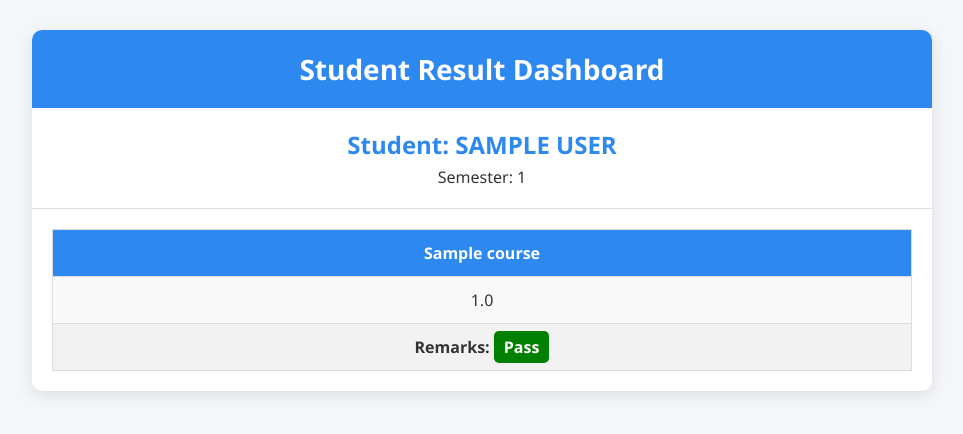
After one commit to unikat7/projectii, a Django app: page /dashboard/result/ in a window 1280 px wide. The commit adds this page. Shown: the top 434 px of the page, without its empty margins (158-1121 px from the left). Run offline with Django 5.2, Linux system fonts and the light colour scheme; a user stored in the database is signed in; tables that the repository leaves empty hold one stand-in row (values such as "Sample post").

Commit message:
worked on result feature

```diff
--- a/dashboard/admin.py
+++ b/dashboard/admin.py
@@ -1,6 +1,6 @@
 from django.contrib import admin
-from .models import Teacher,Semester,Courses
+from .models import Teacher,Semester,Courses,Marks
 
 # Register your models here.
 
-admin.site.register([Teacher,Semester,Courses])
+admin.site.register([Teacher,Semester,Courses,Marks])
--- a/dashboard/models.py
+++ b/dashboard/models.py
@@ -26,3 +26,16 @@ class Courses(models.Model):
 
     def __str__(self):
         return self.name
+
+
+
+class Marks(models.Model):
+    # student=models.ForeignKey(User,on_delete=models.CASCADE,limit_choices_to={'role': 'student'},related_name="student_mark")
+    student=models.IntegerField()
+    teacher=models.ForeignKey(User,on_delete=models.CASCADE, limit_choices_to={'role': 'teacher'},related_name="teacher_mark")
+    course=models.CharField(max_length=200,blank=True,null=True)
+    marks=models.FloatField()
+
+
+    def __str__(self):
+        return self.course
--- /dev/null
+++ b/dashboard/static/css/result.css
@@ -0,0 +1,90 @@
+/* Basic Reset */
+* {
+    margin: 0;
+    padding: 0;
+    box-sizing: border-box;
+    font-family: 'Segoe UI', Tahoma, Geneva, Verdana, sans-serif;
+}
+
+body {
+    background-color: #f4f6f9;
+    color: #333;
+}
+
+.dashboard-container {
+    width: 90%;
+    max-width: 900px;
+    margin: 30px auto;
+    background-color: #ffffff;
+    border-radius: 10px;
+    box-shadow: 0 4px 15px rgba(0,0,0,0.1);
+    overflow: hidden;
+}
+
+.dashboard-header {
+    background-color: #2d89ef;
+    color: white;
+    text-align: center;
+    padding: 20px 0;
+}
+
+.dashboard-header h1 {
+    font-size: 28px;
+}
+
+.student-info {
+    text-align: center;
+    padding: 20px;
+    border-bottom: 1px solid #ddd;
+}
+
+.student-info h2 {
+    color: #2d89ef;
+    margin-bottom: 5px;
+}
+
+.result-table-section {
+    padding: 20px;
+}
+
+.result-table {
+    width: 100%;
+    border-collapse: collapse;
+    text-align: center;
+}
+
+.result-table th,
+.result-table td {
+    padding: 12px 15px;
+    border: 1px solid #ddd;
+}
+
+.result-table th {
+    background-color: #2d89ef;
+    color: white;
+    font-weight: 600;
+}
+
+.result-table tbody tr:nth-child(even) {
+    background-color: #f9f9f9;
+}
+
+.overall-remark td {
+    font-weight: bold;
+    font-size: 16px;
+    background-color: #f2f2f2;
+}
+
+.remarks {
+    padding: 5px 10px;
+    border-radius: 5px;
+    color: white;
+}
+
+.remarks.pass {
+    background-color: green;
+}
+
+.remarks.fail {
+    background-color: red;
+}
--- a/dashboard/templates/infotable/marksassign.html
+++ b/dashboard/templates/infotable/marksassign.html
@@ -11,9 +11,7 @@
 hello {{request.user.id}}{{request.user.username}}
   <div class="container">
     {% for c in course %}
-    {% if c.sem.sem == level %}
        <h2>Assigning Marks for {{c.name}} ({{c.code}})</h2>
-    {% endif %}
     {% endfor %}
 
 
@@ -29,13 +27,13 @@ hello {{request.user.id}}{{request.user.username}}
         <tbody>
           {% for s in students %}
             <tr>
+              <td>{{s.id}}</td>
               <td>{{s.first_name}} {{s.last_name}}</td>
-              <td><input type="number" name="marks1" placeholder="Enter marks"></td>
+              <td><input type="number" name="marks_{{ s.id }}" placeholder="Enter marks"></td>
             </tr>
           {% endfor %}
         </tbody>
       </table>
-
       <button type="submit" class="submit-btn">Save Marks</button>
     </form>
   </div>
--- /dev/null
+++ b/dashboard/templates/infotable/result.html
@@ -0,0 +1,49 @@
+<!DOCTYPE html>
+{% load static %}
+<html lang="en">
+<head>
+    <meta charset="UTF-8">
+    <meta name="viewport" content="width=device-width, initial-scale=1.0">
+    <title>Student Result Dashboard</title>
+    <link rel="stylesheet" href="{% static 'css/result.css' %}">
+</head>
+<body>
+    <div class="dashboard-container">
+        <header class="dashboard-header">
+            <h1>Student Result Dashboard</h1>
+        </header>
+
+        <section class="student-info">
+            <h2>Student: {{request.user.first_name|upper}} {{request.user.last_name|upper}}</h2>
+            <p>Semester: {{request.user.semester}}</p>
+        </section>
+
+        <section class="result-table-section">
+            <table class="result-table">
+                <tbody>
+                    <!-- Row 1: Subjects -->
+
+                    <tr>
+                        {% for c in courses %}
+                        <th>{{c.name}}</th>
+                        {% endfor %}
+                    </tr>
+
+
+                    <!-- Row 2: Marks Obtained -->
+                    <tr>
+                        {% for m in marks %}
+                        <td>{{m.marks}}</td>
+                        {% endfor %}
+                    </tr>
+
+                    <!-- Overall Remark Row -->
+                    <tr class="overall-remark">
+                        <td colspan="5">Remarks: <span class="remarks pass">Pass</span></td>
+                    </tr>
+                </tbody>
+            </table>
+        </section>
+    </div>
+</body>
+</html>
--- a/dashboard/templates/userdashboard/studentdashboard.html
+++ b/dashboard/templates/userdashboard/studentdashboard.html
@@ -32,7 +32,7 @@
             <ul>
                 <li><a href="{% url 'semwiseteacher' %}" class="active">View Teachers</a></li>
                 <li><a href="{% url "semselection" %}">View Courses</a></li>
-                <li><a href="#">View Results</a></li>
+                <li><a href="{% url 'result' %}">View Results</a></li>
             </ul>
         </aside>
 
--- a/dashboard/urls.py
+++ b/dashboard/urls.py
@@ -1,5 +1,5 @@
 from django.urls import path
-from .views import Teacherdashboard,studentdashboard,admindashboard,teachertable,SemesterSelection,CoursesTable,SemWiseTeacher,DeleteCourse,AddTeacher,MarksAssign
+from .views import Teacherdashboard,studentdashboard,admindashboard,teachertable,SemesterSelection,CoursesTable,SemWiseTeacher,DeleteCourse,AddTeacher,MarksAssign,Result
 
 
 urlpatterns = [
@@ -12,7 +12,8 @@ urlpatterns = [
     path("semteacher/",SemWiseTeacher,name="semwiseteacher"),
     path("deletecourse/<int:id>",DeleteCourse,name="deletecourse"),
     path("addteacher/",AddTeacher,name="addteacher"),
-    path("markassign/<int:id>",MarksAssign,name="markassign")
+    path("markassign/<int:id>",MarksAssign,name="markassign"),
+    path("result/",Result,name="result")
 
 
 ]
--- a/dashboard/views.py
+++ b/dashboard/views.py
@@ -1,8 +1,9 @@
 from django.shortcuts import render,redirect
-from .models import Teacher,Semester,Courses
+from .models import Teacher,Semester,Courses,Marks
 from django.contrib.auth.decorators import login_required
 from userprofile.models import User,ProfilePicture
 from django.contrib.auth import logout
+from django.http import HttpResponse
 from django.db.models import Q
 
 
@@ -101,13 +102,36 @@ def AddTeacher(request):
 def MarksAssign(request,id):
     students=User.objects.filter(semester=id , role='student')
     level=id
-    # Assuming you have a Teacher model linked to User
     teacher = Teacher.objects.get(user=request.user)
-    course=Courses.objects.filter(teacher=teacher)
-    print(f"the course is {course}")
-    print(id)
+    course=Courses.objects.filter(teacher=teacher,sem__sem=level)
+
+    if request.method=="POST":
+        for stu in students:
+            for c in course:
+                    if request.method=="POST":
+                        student=stu.id
+                        teacher=request.user
+                        co=c.name
+                        marks=request.POST.get(f"marks_{ stu.id }")
+                        mark=Marks.objects.create(student=student,teacher=teacher,course=co,marks=marks)
+                        mark.save()
     return render(request,"infotable/marksassign.html",{
         "students":students,
         "course":course,
         "level":level,
     })
+
+
+
+def Result(request):
+    semester_obj = Semester.objects.get(sem=request.user.semester)
+
+    subject=semester_obj.courses.all()
+    mark_of_student=Marks.objects.filter(student=request.user.id)
+
+    print(subject)
+    print(mark_of_student)
+    return render(request,"infotable/result.html",{
+        "courses":subject,
+        "marks":mark_of_student
+    })
```
Also changed, not shown: dashboard/migrations/0007_marks.py (added), dashboard/migrations/0008_alter_marks_student_alter_marks_teacher.py (added), dashboard/migrations/0009_alter_marks_course.py (added), dashboard/migrations/0010_alter_marks_student.py (added).
